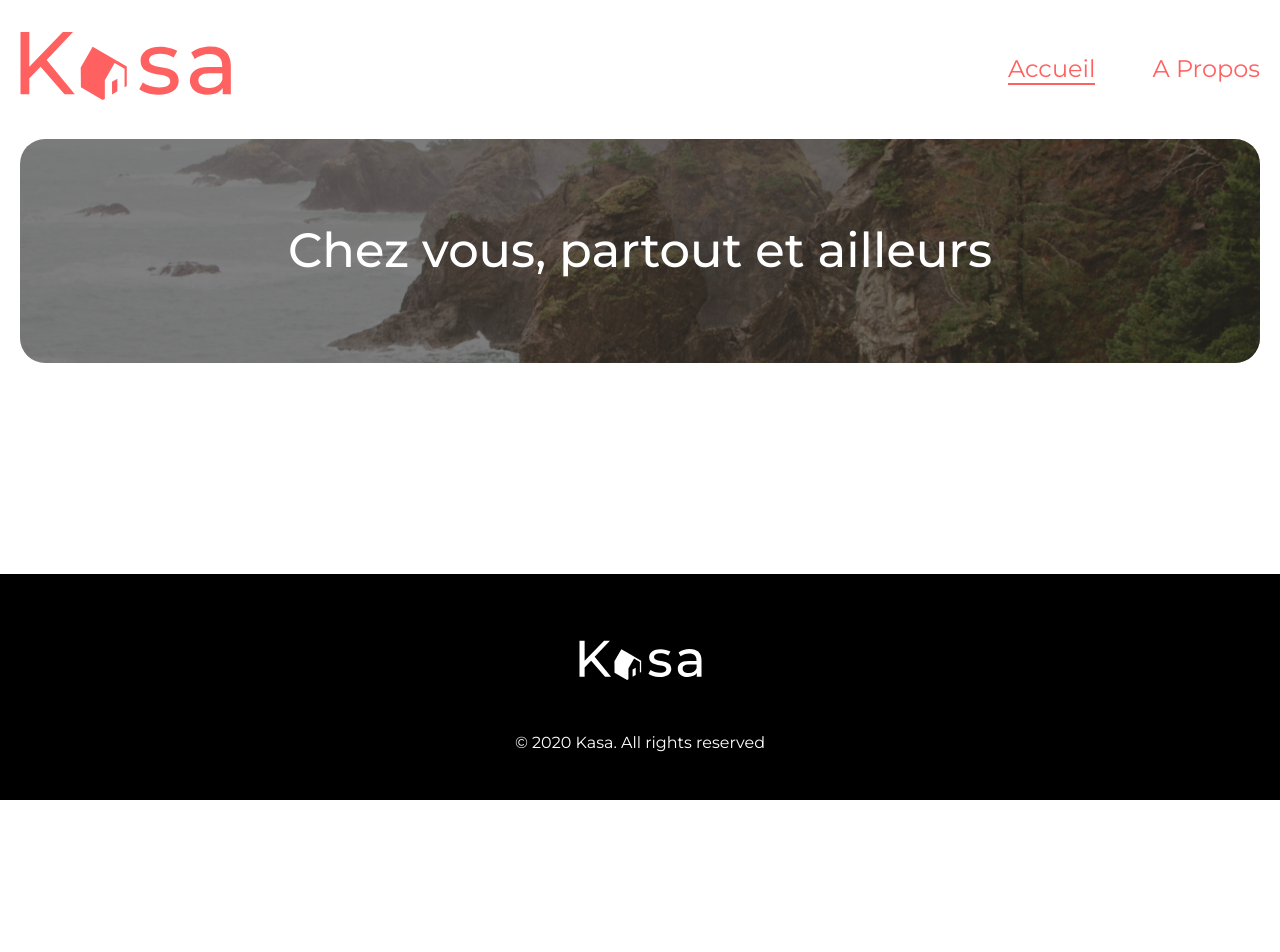
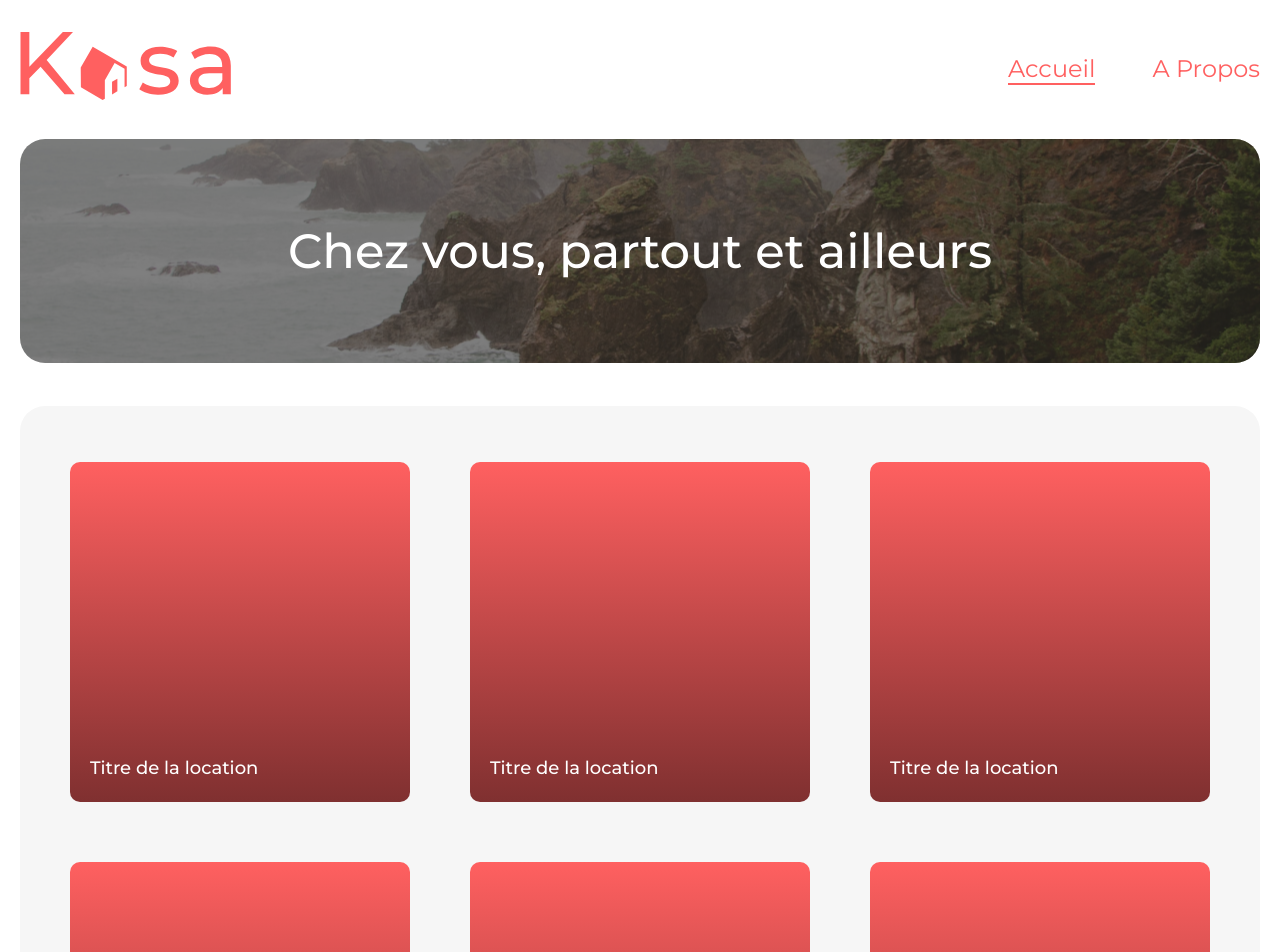
Before and after one commit to luisgarcia96/kasaProject, a React (Create React App) app: page / in a window 1280 px wide. Shown: the top 952 px of the page. Before the commit the page ends 800 px from the top, so only its background shows below. Built offline with nearby package versions, Linux system fonts and the light colour scheme.

Commit message:
Add Home Page stylying

```diff
--- /dev/null
+++ b/src/components/Card.jsx
@@ -0,0 +1,19 @@
+import styles from '../styles/components/Card.module.scss';
+import React from 'react';
+import PropTypes from 'prop-types';
+
+const Card = ({ title}) => {
+    return (
+        <div className={styles.card}>
+            <div className={styles.cardBody}>
+                <h2>{title}</h2>
+            </div>
+        </div>
+    );
+};
+
+Card.propTypes = {
+    title: PropTypes.string.isRequired,
+};
+
+export default Card;
--- a/src/pages/Home.jsx
+++ b/src/pages/Home.jsx
@@ -1,5 +1,6 @@
 import styles from "../styles/pages/Home.module.scss";
 import React from "react";
+import Card from "../components/Card";
 
 const Home = () => {
 	return (
@@ -7,7 +8,16 @@ const Home = () => {
 			<div className={styles.titleContainer}>
 				<h1>Chez vous, partout et ailleurs</h1>
 			</div>
-			<div className={styles.mainContainer}></div>
+			<div className={styles.mainContainer}>
+				{[0, 1, 2, 3, 4, 5].map((card, index) => (
+					<Card
+						key={`card-${index}`}
+						title="Titre de la location"
+						image="https://picsum.photos/200/300"
+						description="Lorem ipsum dolor sit amet consectetur adipisicing elit. Natus, quae."
+					/>
+				))}
+			</div>
 		</div>
 	);
 };
--- a/src/styles/abstracts/_mixins.scss
+++ b/src/styles/abstracts/_mixins.scss
@@ -4,6 +4,6 @@
 	background: linear-gradient(
 		180deg,
 		v.$color-primary 0%,
-		v.$color-black 100%
+		v.$color-black 200%
 	);
 }
--- a/src/styles/base/_typography.scss
+++ b/src/styles/base/_typography.scss
@@ -1,5 +1,5 @@
 @use "../abstracts" as a;
-@import url('https://fonts.googleapis.com/css2?family=Montserrat:wght@400;500;700&display=swap');
+@import url("https://fonts.googleapis.com/css2?family=Montserrat:wght@400;500;700&display=swap");
 
 body {
 	font-family: a.$ff-standard;
@@ -10,5 +10,17 @@ h1 {
 	font-size: a.$fs-x-lg;
 	font-weight: a.$fw-normal;
 	color: a.$color-white;
+	line-height: a.$lh-standard;
+	margin: 0;
+	padding: 0;
 	z-index: 2;
 }
+
+h2 {
+	font-size: a.$fs-md;
+	font-weight: a.$fw-normal;
+	color: a.$color-white;
+	line-height: a.$lh-standard;
+	margin: 0;
+	padding: 0;
+}
--- /dev/null
+++ b/src/styles/components/Card.module.scss
@@ -0,0 +1,16 @@
+@use "../abstracts" as a;
+
+.card {
+    @include a.bg-gradient;
+    height: 21.25rem;
+    width: 21.25rem;
+    border-radius: 0.625rem;
+    display: flex;
+    flex-direction: column;
+    justify-content: flex-end;
+
+    .cardBody {
+        display: flex;
+        padding: 1.25rem;
+    }
+}
--- a/src/styles/layouts/Footer.module.scss
+++ b/src/styles/layouts/Footer.module.scss
@@ -1,9 +1,6 @@
 @use "../abstracts" as a;
 
 .footer {
-    position: fixed;
-    bottom: 0;
-    left: 0;
     width: 100%;
 	background-color: a.$color-black;
 	display: flex;
@@ -11,6 +8,7 @@
 	align-items: center;
 	gap: 1.78rem;
 	padding: 4.12rem 0 1.81rem 0;
+	margin-top: 3.12rem;
 
 	.logoContainer {
 	}
--- a/src/styles/pages/Home.module.scss
+++ b/src/styles/pages/Home.module.scss
@@ -24,4 +24,14 @@
 			background-color: rgba(0, 0, 0, 0.5);
 		}
 	}
+
+	.mainContainer {
+		background-color: a.$gray-lighter;
+		border-radius: 1.5625rem;
+		margin-top: 2.7rem;
+		padding: 3.5rem 3.12rem;
+		display: grid;
+		grid-template-columns: 1fr 1fr auto;
+		gap: 3.75rem;
+	}
 }
--- a/src/styles/pages/NotFound.module.scss
+++ b/src/styles/pages/NotFound.module.scss
@@ -6,7 +6,7 @@
 	text-align: center;
 	display: flex;
 	flex-direction: column;
-	gap: 5rem;
+	gap: 3rem;
 
 	.number {
 		color: a.$color-primary;
```
